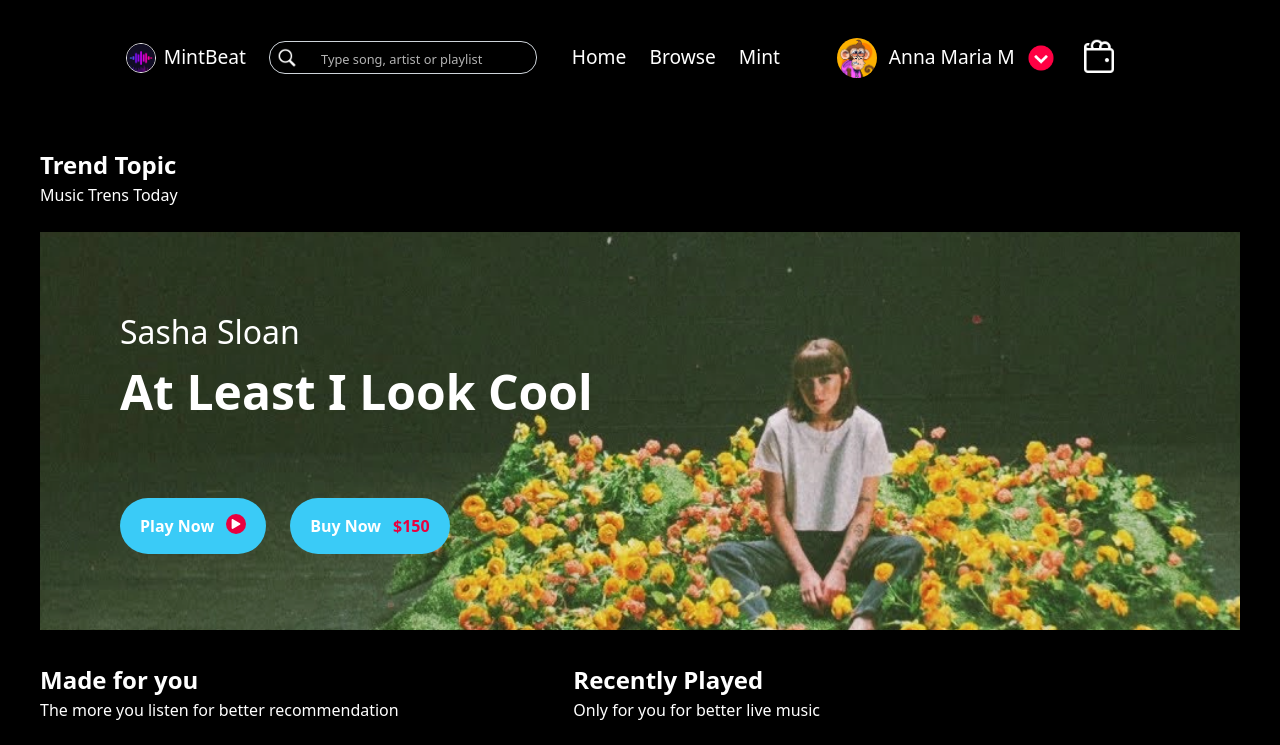
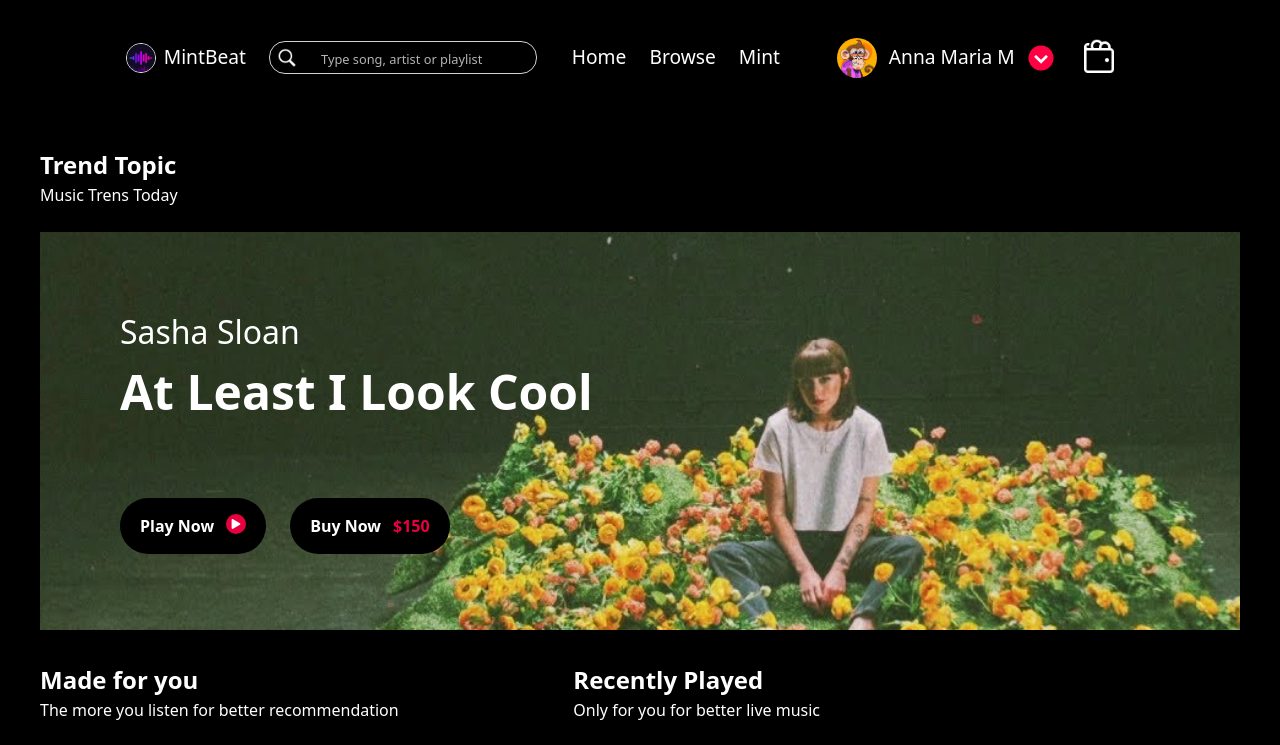
Before and after one commit to VICT256/Mintbeat, a React (Create React App) app: page / in a window 1280 px wide. Shown: the top 745 px of the page. Built offline with nearby package versions, Linux system fonts and the light colour scheme.

Commit message:
navbar css

```diff
--- a/src/style.css
+++ b/src/style.css
@@ -258,7 +258,6 @@ body {
     display: table;
   }
   .nav-links:hover {
-    background-color: #7577fa;
     border-radius: 0;
   }
   .navbar-nav {
@@ -328,10 +327,6 @@ body {
   transition: 250ms;
 }
 
-.btn-primary {
-  background-color: var(--primary);
-}
-
 .btn-outline {
   background-color: transparent;
   color: #fff;
--- a/src/style.scss
+++ b/src/style.scss
@@ -231,7 +231,6 @@ padding-left:  0.6em;}
   }
 
   .nav-links:hover {
-    background-color: #7577fa;
     border-radius: 0;
   }
   .navbar-nav {
@@ -308,9 +307,7 @@ padding-left:  0.6em;}
   transition: 250ms;
 }
 
-.btn-primary {
-  background-color: var(--primary);
-}
+
 
 .btn-outline {
   background-color: transparent;
```
Also changed, not shown: 1 other file (tests, documents, lock files or other folders).
